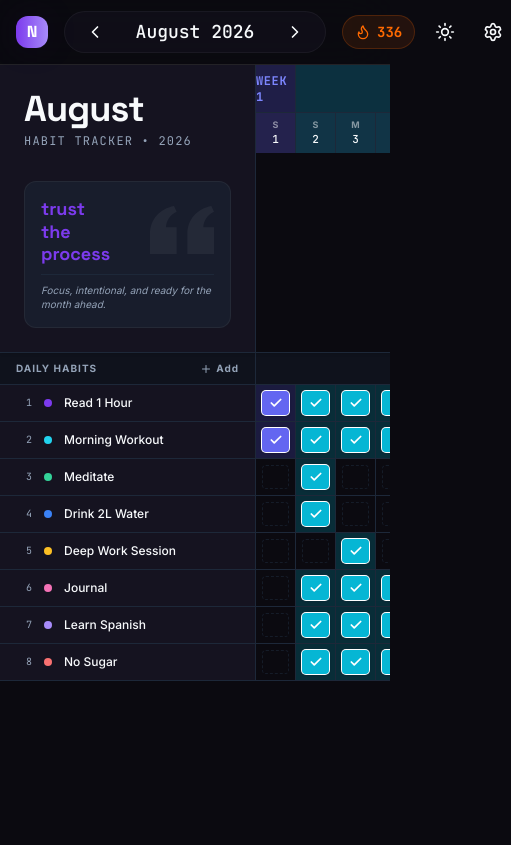
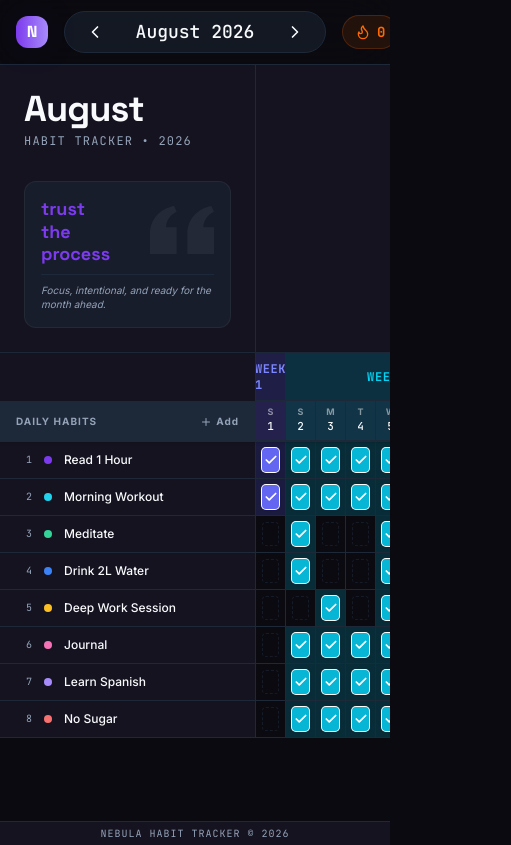
Before and after one commit to LexonPro/nebula, a React (Vite) app: page / in a window 390 px wide. Shown: the whole page, 511 px wide, since content can reach past the window. Built offline with nearby package versions, Linux system fonts and the light colour scheme.

Commit message:
feat: settings dashboard, strict mode anti-cheat, flex grid layout, and footer

```diff
--- a/src/App.tsx
+++ b/src/App.tsx
@@ -15,9 +15,12 @@ function App() {
   }, [theme]);
 
   return (
-    <div className={`min-h-screen bg-background text-foreground selection:bg-brand selection:text-white flex flex-col font-sans ${theme}`}>
+    <div className={`min-h-screen bg-background text-foreground selection:bg-brand selection:text-white flex flex-col font-sans overflow-hidden ${theme}`}>
       <Header />
       <SpreadsheetDashboard />
+      <footer className="h-6 border-t border-border bg-card flex items-center justify-center text-[10px] text-muted-foreground font-mono tracking-widest shrink-0 z-50">
+         NEBULA HABIT TRACKER © {new Date().getFullYear()}
+      </footer>
     </div>
   );
 }
--- a/src/components/Header.tsx
+++ b/src/components/Header.tsx
@@ -2,9 +2,12 @@ import { useStore } from '../store/useStore';
 import { Flame, Settings, Download, Moon, Sun, ChevronLeft, ChevronRight } from 'lucide-react';
 import { format, parseISO, addMonths, subMonths } from 'date-fns';
 import { toPng } from 'html-to-image';
+import { SettingsDialog } from './SettingsDialog';
+import { calculateStreak } from '../lib/streaks';
 
 export function Header() {
-  const { theme, setTheme, selectedDate, setSelectedDate, entries } = useStore();
+  const { theme, setTheme, selectedDate, setSelectedDate, entries, habits } = useStore();
+  const currentStreak = calculateStreak(habits, entries);
   const date = parseISO(selectedDate);
 
   const handlePrevMonth = () => setSelectedDate(format(subMonths(date, 1), 'yyyy-MM-dd'));
@@ -23,7 +26,7 @@ export function Header() {
   };
 
   return (
-    <header className="sticky top-0 z-50 w-full border-b border-white/10 bg-background/80 backdrop-blur-xl">
+    <header className="sticky top-0 z-50 w-full border-b border-border bg-background/80 backdrop-blur-xl">
       <div className="flex h-16 items-center px-4 md:px-8 max-w-[1600px] mx-auto w-full gap-4">
         <div className="flex items-center gap-2">
           <div className="w-8 h-8 rounded-xl bg-gradient-brand flex items-center justify-center shadow-glow-purple">
@@ -33,39 +36,41 @@ export function Header() {
         </div>
 
         <div className="flex-1 flex items-center justify-center">
-          <div className="flex items-center gap-4 bg-panel-base/50 rounded-full px-4 py-1.5 border border-white/5">
-            <button onClick={handlePrevMonth} className="p-1 hover:text-brand-light transition-colors">
+          <div className="flex items-center gap-4 bg-muted/50 rounded-full px-4 py-1.5 border border-border">
+            <button onClick={handlePrevMonth} className="p-1 hover:text-primary transition-colors">
               <ChevronLeft className="w-5 h-5" />
             </button>
             <span className="font-mono font-medium text-lg min-w-[140px] text-center">
               {format(date, 'MMMM yyyy')}
             </span>
-            <button onClick={handleNextMonth} className="p-1 hover:text-brand-light transition-colors">
+            <button onClick={handleNextMonth} className="p-1 hover:text-primary transition-colors">
               <ChevronRight className="w-5 h-5" />
             </button>
           </div>
         </div>
 
         <div className="flex items-center gap-3">
-          <div className="flex items-center gap-1.5 px-3 py-1.5 rounded-full bg-orange-500/10 text-orange-500 border border-orange-500/20">
+          <div className="flex items-center gap-1.5 px-3 py-1.5 rounded-full bg-orange-500/10 text-orange-500 border border-orange-500/20" title={`${currentStreak} Day Streak!`}>
             <Flame className="w-4 h-4" />
-            <span className="font-mono font-bold text-sm">{entries.length}</span>
+            <span className="font-mono font-bold text-sm">{currentStreak}</span>
           </div>
 
           <button
             onClick={() => setTheme(theme === 'dark' ? 'light' : 'dark')}
-            className="p-2 rounded-full hover:bg-white/10 transition-colors"
+            className="p-2 rounded-full hover:bg-muted transition-colors text-foreground"
           >
             {theme === 'dark' ? <Sun className="w-5 h-5" /> : <Moon className="w-5 h-5" />}
           </button>
 
-          <button onClick={handleExport} className="p-2 rounded-full hover:bg-white/10 transition-colors hidden sm:block" title="Export as PNG">
+          <button onClick={handleExport} className="p-2 rounded-full hover:bg-muted transition-colors hidden sm:block text-foreground" title="Export as PNG">
             <Download className="w-5 h-5" />
           </button>
 
-          <button className="p-2 rounded-full hover:bg-white/10 transition-colors">
-            <Settings className="w-5 h-5" />
-          </button>
+          <SettingsDialog>
+            <button className="p-2 rounded-full hover:bg-muted transition-colors text-foreground">
+              <Settings className="w-5 h-5" />
+            </button>
+          </SettingsDialog>
         </div>
       </div>
     </header>
--- /dev/null
+++ b/src/components/SettingsDialog.tsx
@@ -0,0 +1,142 @@
+import { useState } from 'react';
+import { useStore } from '../store/useStore';
+import {
+  Dialog,
+  DialogContent,
+  DialogHeader,
+  DialogTitle,
+  DialogTrigger,
+} from './ui/Dialog';
+import { Trash2, AlertTriangle, Moon, Sun, ShieldCheck } from 'lucide-react';
+
+export function SettingsDialog({ children }: { children: React.ReactNode }) {
+  const { habits, deleteHabit, theme, setTheme, strictMode, toggleStrictMode } = useStore();
+  const [isOpen, setIsOpen] = useState(false);
+  const [activeTab, setActiveTab] = useState<'habits' | 'general'>('habits');
+
+  return (
+    <Dialog open={isOpen} onOpenChange={setIsOpen}>
+      <DialogTrigger asChild>
+        {children}
+      </DialogTrigger>
+      <DialogContent className="sm:max-w-[600px] max-h-[80vh] flex flex-col overflow-hidden p-0">
+        <DialogHeader className="p-6 border-b border-border bg-card/50">
+          <DialogTitle className="text-xl font-display font-bold">Settings</DialogTitle>
+        </DialogHeader>
+
+        <div className="flex flex-1 overflow-hidden min-h-[400px]">
+          {/* Sidebar */}
+          <div className="w-1/3 border-r border-border bg-muted/20 p-4 space-y-2">
+            <button
+              onClick={() => setActiveTab('habits')}
+              className={`w-full text-left px-4 py-2 rounded-lg text-sm font-medium transition-colors ${activeTab === 'habits' ? 'bg-primary text-primary-foreground' : 'hover:bg-muted text-muted-foreground'}`}
+            >
+              Manage Habits
+            </button>
+            <button
+              onClick={() => setActiveTab('general')}
+              className={`w-full text-left px-4 py-2 rounded-lg text-sm font-medium transition-colors ${activeTab === 'general' ? 'bg-primary text-primary-foreground' : 'hover:bg-muted text-muted-foreground'}`}
+            >
+              General
+            </button>
+          </div>
+
+          {/* Content Area */}
+          <div className="w-2/3 p-6 overflow-y-auto custom-scrollbar bg-background">
+            {activeTab === 'habits' && (
+              <div className="space-y-6">
+                <div>
+                  <h3 className="text-lg font-semibold mb-1">Your Habits</h3>
+                  <p className="text-xs text-muted-foreground mb-4">Click the trash icon to permanently delete a habit and all its history.</p>
+                </div>
+
+                {habits.length === 0 ? (
+                  <p className="text-sm text-muted-foreground italic">No habits added yet.</p>
+                ) : (
+                  <div className="space-y-2">
+                    {habits.map((habit) => (
+                      <div key={habit.id} className="flex items-center justify-between p-3 rounded-lg border border-border bg-card group">
+                        <div className="flex items-center gap-3">
+                          <div className="w-3 h-3 rounded-full" style={{ backgroundColor: habit.color }} />
+                          <span className="font-medium text-sm">{habit.name}</span>
+                        </div>
+                        <button
+                          onClick={() => {
+                            if(window.confirm(`Are you sure you want to delete "${habit.name}"? This cannot be undone.`)) {
+                              deleteHabit(habit.id);
+                            }
+                          }}
+                          className="p-1.5 text-muted-foreground hover:text-destructive hover:bg-destructive/10 rounded-md transition-colors opacity-0 group-hover:opacity-100 focus:opacity-100"
+                          title="Delete habit"
+                        >
+                          <Trash2 className="w-4 h-4" />
+                        </button>
+                      </div>
+                    ))}
+                  </div>
+                )}
+              </div>
+            )}
+
+            {activeTab === 'general' && (
+              <div className="space-y-8">
+                <div className="space-y-4">
+                  <h3 className="text-lg font-semibold">Appearance</h3>
+                  <div className="flex items-center justify-between p-4 rounded-lg border border-border bg-card">
+                    <span className="text-sm font-medium">Theme Preference</span>
+                    <button
+                      onClick={() => setTheme(theme === 'dark' ? 'light' : 'dark')}
+                      className="flex items-center gap-2 px-3 py-1.5 rounded-full bg-muted hover:bg-muted/80 transition-colors text-sm"
+                    >
+                      {theme === 'dark' ? <Moon className="w-4 h-4" /> : <Sun className="w-4 h-4" />}
+                      {theme === 'dark' ? 'Dark Mode' : 'Light Mode'}
+                    </button>
+                  </div>
+                </div>
+
+                <div className="space-y-4">
+                  <h3 className="text-lg font-semibold flex items-center gap-2"><ShieldCheck className="w-5 h-5"/> Anti-Cheat</h3>
+                  <div className="flex items-center justify-between p-4 rounded-lg border border-border bg-card">
+                    <div>
+                      <span className="text-sm font-medium">Strict Mode</span>
+                      <p className="text-xs text-muted-foreground mt-1">When enabled, you can only check off habits for the current day. Past and future days are locked.</p>
+                    </div>
+                    <button
+                      onClick={() => toggleStrictMode()}
+                      className={`relative inline-flex h-6 w-11 items-center rounded-full transition-colors ${strictMode ? 'bg-primary' : 'bg-muted'}`}
+                    >
+                      <span className={`inline-block h-4 w-4 transform rounded-full bg-white transition-transform ${strictMode ? 'translate-x-6' : 'translate-x-1'}`} />
+                    </button>
+                  </div>
+                </div>
+
+                <div className="space-y-4">
+                  <h3 className="text-lg font-semibold text-destructive flex items-center gap-2">
+                    <AlertTriangle className="w-5 h-5" /> Danger Zone
+                  </h3>
+                  <div className="p-4 rounded-lg border border-destructive/20 bg-destructive/5 space-y-3">
+                    <div>
+                      <h4 className="text-sm font-medium text-destructive">Reset Application</h4>
+                      <p className="text-xs text-muted-foreground mt-1">Permanently delete all habits, history, and settings. This action cannot be reversed.</p>
+                    </div>
+                    <button
+                      onClick={() => {
+                        if (window.confirm("Are you absolutely sure? This will delete ALL your data forever!")) {
+                          localStorage.removeItem('nebula-habit-tracker-storage');
+                          window.location.reload();
+                        }
+                      }}
+                      className="px-4 py-2 bg-destructive text-destructive-foreground rounded-md text-sm font-bold hover:bg-destructive/90 transition-colors"
+                    >
+                      Clear All Data
+                    </button>
+                  </div>
+                </div>
+              </div>
+            )}
+          </div>
+        </div>
+      </DialogContent>
+    </Dialog>
+  );
+}
--- a/src/components/spreadsheet/SpreadsheetDashboard.tsx
+++ b/src/components/spreadsheet/SpreadsheetDashboard.tsx
@@ -1,12 +1,11 @@
 import { useStore } from '../../store/useStore';
 import { format, getDaysInMonth, startOfMonth, addDays, getWeekOfMonth, isSameDay, parseISO } from 'date-fns';
-import { RightSidebar } from './RightSidebar';
 import { motion, AnimatePresence } from 'framer-motion';
 import { Check, Plus } from 'lucide-react';
 import { AddHabitDialog } from '../AddHabitDialog';
 
 export function SpreadsheetDashboard() {
-  const { habits, entries, selectedDate, toggleHabitEntry } = useStore();
+  const { habits, entries, selectedDate, toggleHabitEntry, strictMode } = useStore();
   const date = parseISO(selectedDate);
 
   // Calculate days for the selected month
@@ -28,15 +27,14 @@ export function SpreadsheetDashboard() {
   };
 
   return (
-    <div className="flex h-[calc(100vh-4rem)] bg-background overflow-hidden text-sm w-full max-w-[1920px] mx-auto">
+    <div className="flex h-[calc(100vh-5.5rem)] bg-background overflow-hidden text-sm w-full max-w-[1920px] mx-auto">
       {/* Main Grid Area (Left + Middle combined for sync scrolling) */}
       <div className="flex-1 overflow-auto custom-scrollbar relative">
-        <div className="min-w-max flex flex-col pb-20">
+        <div className="w-full min-w-max flex flex-col">
 
-          {/* Header Area */}
-          <div className="flex sticky top-0 z-30 bg-background border-b border-border shadow-sm">
-            {/* Sticky Top-Left Corner */}
-            <div className="sticky left-0 z-40 w-64 md:w-80 shrink-0 bg-card border-r border-border p-6 flex flex-col justify-between">
+          {/* Non-sticky Top Area (vertically non-sticky, horizontally sticky) */}
+          <div className="flex bg-card">
+            <div className="sticky left-0 z-20 w-64 md:w-72 shrink-0 bg-card border-r border-b border-border p-6 flex flex-col justify-between">
               <div>
                 <h1 className="text-4xl font-display font-bold tracking-tight text-foreground">{format(date, 'MMMM')}</h1>
                 <p className="text-muted-foreground font-mono mt-1 text-xs uppercase tracking-widest">Habit Tracker • {format(date, 'yyyy')}</p>
@@ -49,11 +47,26 @@ export function SpreadsheetDashboard() {
                 <p className="text-[10px] text-muted-foreground mt-2 italic relative z-10 border-t border-border pt-2">Focus, intentional, and ready for the month ahead.</p>
               </div>
             </div>
+            <div className="flex-1 border-b border-border"></div>
+          </div>
+
+          {/* Sticky Header Area */}
+          <div className="flex sticky top-0 z-30 bg-background border-b border-border shadow-sm">
+            {/* Sticky Top-Left Corner for the Grid */}
+            <div className="sticky left-0 z-40 w-64 md:w-72 shrink-0 bg-card border-r border-border flex flex-col">
+              <div className="flex-1"></div> {/* Spacer to align with weeks */}
+              <div className="h-10 px-4 flex items-center justify-between text-[10px] font-bold text-muted-foreground uppercase tracking-widest bg-muted border-t border-border">
+                <span>Daily Habits</span>
+                <AddHabitDialog>
+                   <button className="hover:text-primary transition-colors flex items-center gap-1"><Plus className="w-3 h-3"/> Add</button>
+                </AddHabitDialog>
+              </div>
+            </div>
 
             {/* Dates Header */}
             <div className="flex flex-col flex-1">
               {/* Weeks Header Row */}
-              <div className="flex h-12 border-b border-border bg-card/50">
+              <div className="flex h-12 bg-card/50">
                  {/* Calculate weeks span */}
                  {(() => {
                     const weeks: { weekNum: number, span: number, color: any }[] = [];
@@ -72,19 +85,19 @@ export function SpreadsheetDashboard() {
                     weeks.push({ weekNum: currentWeek, span, color: getWeekColor(daysInMonth[daysInMonth.length - 1]) });
 
                     return weeks.map((w, i) => (
-                      <div key={i} className={`flex items-center justify-center text-xs font-mono font-semibold uppercase tracking-wider ${w.color.bg} ${w.color.text} border-r border-border`} style={{ width: `${w.span * 40}px` }}>
+                      <div key={i} className={`flex items-center justify-center text-xs font-mono font-semibold uppercase tracking-wider ${w.color.bg} ${w.color.text} border-r border-b border-border`} style={{ width: `${(w.span / daysInMonth.length) * 100}%` }}>
                         Week {i + 1}
                       </div>
                     ));
                  })()}
               </div>
               {/* Days Header Row */}
-              <div className="flex h-10 bg-card">
+              <div className="flex h-10 bg-card border-b border-border">
                 {daysInMonth.map((d, i) => {
                   const color = getWeekColor(d);
                   const isToday = isSameDay(d, new Date());
                   return (
-                    <div key={i} className={`w-[40px] shrink-0 border-r border-border flex flex-col items-center justify-center ${color.bg}`}>
+                    <div key={i} className={`flex-1 min-w-[30px] border-r border-border flex flex-col items-center justify-center ${color.bg}`}>
                       <span className="text-[9px] font-bold opacity-50">{format(d, 'EE').charAt(0)}</span>
                       <span className={`text-[11px] font-mono font-medium ${isToday ? 'bg-primary text-primary-foreground rounded-full w-5 h-5 flex items-center justify-center' : ''}`}>{format(d, 'd')}</span>
                     </div>
@@ -96,44 +109,37 @@ export function SpreadsheetDashboard() {
 
           {/* Grid Body */}
           <div className="flex flex-col">
-            {/* Column Headers for List */}
-            <div className="flex sticky left-0 z-20 bg-muted/30 border-b border-border h-8">
-              <div className="w-64 md:w-80 shrink-0 px-4 flex items-center justify-between text-[10px] font-bold text-muted-foreground uppercase tracking-widest border-r border-border">
-                <span>Daily Habits</span>
-                <AddHabitDialog>
-                   <button className="hover:text-primary transition-colors flex items-center gap-1"><Plus className="w-3 h-3"/> Add</button>
-                </AddHabitDialog>
-              </div>
-              <div className="flex-1"></div>
-            </div>
 
             {/* Habit Rows */}
             {habits.map((habit, rowIndex) => (
-              <div key={habit.id} className="flex group hover:bg-muted/10 transition-colors">
+              <div key={habit.id} className="flex group hover:bg-muted/50 transition-colors">
                 {/* Sticky Habit Name */}
-                <div className="sticky left-0 z-20 w-64 md:w-80 shrink-0 bg-card group-hover:bg-muted/20 border-r border-b border-border px-4 py-2.5 flex items-center gap-3 transition-colors">
+                <div className="sticky left-0 z-20 w-64 md:w-72 shrink-0 bg-card group-hover:bg-muted border-r border-b border-border px-4 py-2.5 flex items-center gap-3 transition-colors">
                   <span className="text-[10px] font-mono text-muted-foreground w-4 text-right">{rowIndex + 1}</span>
                   <div className="w-2 h-2 rounded-full" style={{ backgroundColor: habit.color }} />
                   <span className="font-medium text-xs truncate flex-1 text-foreground">{habit.name}</span>
                 </div>
 
                 {/* Checkboxes */}
-                <div className="flex">
+                <div className="flex flex-1">
                   {daysInMonth.map((d, i) => {
                     const color = getWeekColor(d);
                     const dateStr = format(d, 'yyyy-MM-dd');
                     const entry = entries.find(e => e.habitId === habit.id && e.date === dateStr);
                     const isCompleted = entry?.completed || false;
+                    const isToday = isSameDay(d, new Date());
+                    const isDisabled = strictMode && !isToday;
 
                     return (
-                      <div key={i} className={`w-[40px] h-full shrink-0 border-r border-b border-border flex items-center justify-center p-1.5 transition-colors ${isCompleted ? color.bg : ''}`}>
+                      <div key={i} className={`flex-1 min-w-[30px] h-full border-r border-b border-border flex items-center justify-center p-1.5 transition-colors ${isCompleted ? color.bg : ''}`}>
                         <button
-                          onClick={() => toggleHabitEntry(habit.id, dateStr)}
+                          onClick={() => !isDisabled && toggleHabitEntry(habit.id, dateStr)}
+                          disabled={isDisabled}
                           className={`w-full h-full rounded-[4px] flex items-center justify-center transition-all ${
                             isCompleted
                               ? `bg-[${color.activeBg}] text-white shadow-sm ring-1 ring-[${color.activeBg}]/50`
                               : 'bg-transparent border border-dashed border-border/60 hover:border-primary/50'
-                          }`}
+                          } ${isDisabled ? 'opacity-30 cursor-not-allowed hover:border-border/60' : ''}`}
                           style={{ backgroundColor: isCompleted ? color.activeBg : undefined }}
                         >
                           <AnimatePresence>
@@ -164,11 +170,6 @@ export function SpreadsheetDashboard() {
           </div>
         </div>
       </div>
-
-      {/* Right Sidebar - Analytics */}
-      <div className="hidden xl:block w-80 shrink-0 border-l border-border bg-card overflow-y-auto custom-scrollbar">
-        <RightSidebar daysInMonth={daysInMonth} />
-      </div>
     </div>
   );
 }
--- /dev/null
+++ b/src/lib/streaks.ts
@@ -0,0 +1,43 @@
+import { Habit, HabitEntry } from '../types';
+import { format, subDays, parseISO } from 'date-fns';
+
+export function calculateStreak(habits: Habit[], entries: HabitEntry[]): number {
+  if (habits.length === 0) return 0;
+
+  // Create a fast lookup for entries per date
+  const entriesByDate: Record<string, number> = {};
+  entries.forEach(e => {
+    if (e.completed) {
+      entriesByDate[e.date] = (entriesByDate[e.date] || 0) + 1;
+    }
+  });
+
+  const totalHabits = habits.length;
+  let streak = 0;
+  let currentDate = new Date(); // Start with today
+
+  // Check today first
+  const todayStr = format(currentDate, 'yyyy-MM-dd');
+  const todayCompleted = entriesByDate[todayStr] || 0;
+
+  if (todayCompleted === totalHabits) {
+    streak++;
+  }
+
+  // Move to yesterday and start loop
+  currentDate = subDays(currentDate, 1);
+
+  while (true) {
+    const dateStr = format(currentDate, 'yyyy-MM-dd');
+    const completedCount = entriesByDate[dateStr] || 0;
+
+    if (completedCount === totalHabits) {
+      streak++;
+      currentDate = subDays(currentDate, 1);
+    } else {
+      break; // Streak broken
+    }
+  }
+
+  return streak;
+}
--- a/src/store/useStore.ts
+++ b/src/store/useStore.ts
@@ -12,6 +12,7 @@ export const useStore = create<AppState>()(
       theme: 'dark',
       viewMode: 'Monthly',
       selectedDate: format(new Date(), 'yyyy-MM-dd'),
+      strictMode: false,
 
       addHabit: (habit) => set((state) => ({
         habits: [...state.habits, { ...habit, id: crypto.randomUUID(), createdAt: format(new Date(), 'yyyy-MM-dd') }]
@@ -19,6 +20,11 @@ export const useStore = create<AppState>()(
 
       updateHabit: (id, updates) => set((state) => ({
         habits: state.habits.map((h) => h.id === id ? { ...h, ...updates } : h)
+      })),
+
+      deleteHabit: (id) => set((state) => ({
+        habits: state.habits.filter((h) => h.id !== id),
+        entries: state.entries.filter((e) => e.habitId !== id)
       })),
 
       toggleHabitEntry: (habitId, date, mood) => set((state) => {
@@ -42,6 +48,7 @@ export const useStore = create<AppState>()(
       setTheme: (theme) => set({ theme }),
       setViewMode: (viewMode) => set({ viewMode }),
       setSelectedDate: (selectedDate) => set({ selectedDate }),
+      toggleStrictMode: () => set((state) => ({ strictMode: !state.strictMode })),
     }),
     {
       name: 'nebula-habit-tracker-storage',
--- a/src/types/index.ts
+++ b/src/types/index.ts
@@ -25,12 +25,15 @@ export interface AppState {
   theme: 'dark' | 'light';
   viewMode: ViewMode;
   selectedDate: string; // ISO yyyy-MM-dd
+  strictMode: boolean;
 
   // Actions
   addHabit: (habit: Omit<Habit, 'id' | 'createdAt'>) => void;
   updateHabit: (id: string, updates: Partial<Habit>) => void;
+  deleteHabit: (id: string) => void;
   toggleHabitEntry: (habitId: string, date: string, mood?: 1|2|3|4|5) => void;
   setTheme: (theme: 'dark' | 'light') => void;
   setViewMode: (mode: ViewMode) => void;
   setSelectedDate: (date: string) => void;
+  toggleStrictMode: () => void;
 }
--- a/tailwind.config.js
+++ b/tailwind.config.js
@@ -13,10 +13,10 @@ export default {
         mono: ['"JetBrains Mono"', 'monospace'],
       },
       colors: {
-        background: '#0B0A10',
+        background: 'hsl(var(--background))',
         panel: {
-          base: '#151320',
-          elevated: '#1C1A2B',
+          base: 'hsl(var(--card))',
+          elevated: 'hsl(var(--popover))',
         },
         brand: {
           DEFAULT: '#7C3AED',
```
